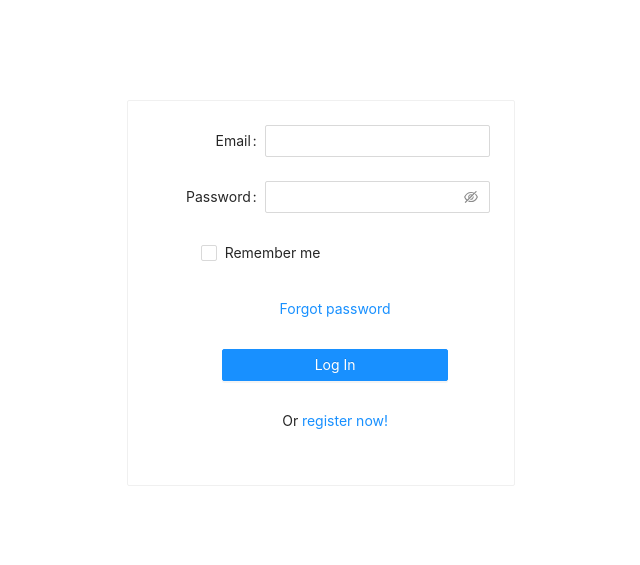
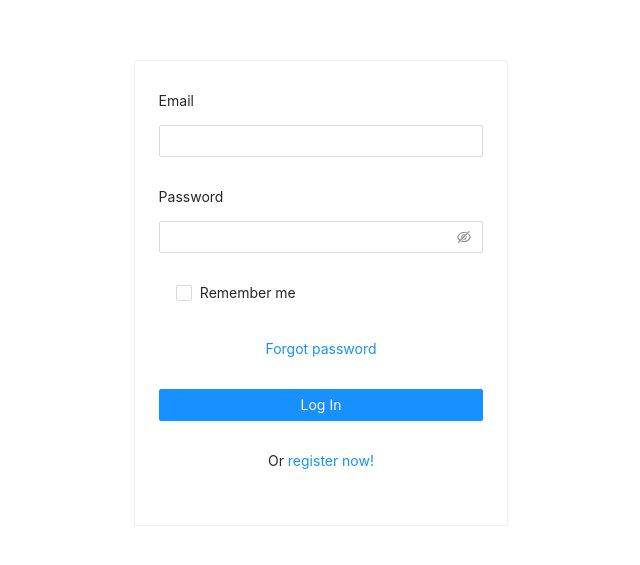
Before and after one commit to pharmman/cards-project, a React (Create React App) app: page /login in a window 1280 px wide. Shown: the part 107-672 px from the top of the page, without its empty margins (319-959 px from the left). Built offline with nearby package versions, Linux system fonts and the light colour scheme.

Commit message:
loginpage with react-hook-from

```diff
--- a/package.json
+++ b/package.json
@@ -3,6 +3,7 @@
   "version": "0.1.0",
   "private": true,
   "dependencies": {
+    "@hookform/error-message": "^2.0.0",
     "@testing-library/jest-dom": "^5.11.4",
     "@testing-library/react": "^11.1.0",
     "@testing-library/user-event": "^12.1.10",
--- a/src/a-2-features/f-1-auth/a-1-login/l-1-ui/LoginPage.tsx
+++ b/src/a-2-features/f-1-auth/a-1-login/l-1-ui/LoginPage.tsx
@@ -2,9 +2,10 @@ import React from "react";
 import {useDispatch, useSelector} from "react-redux";
 import {AppStoreType} from "../../../../a-1-main/m-2-bll/store";
 import {Controller, useForm} from "react-hook-form";
-import {Button, Card, Checkbox, Col, Form, Input, message, Row} from "antd";
+import {Button, Card, Checkbox, Col, Form, Input, message as errorMessage, Row} from "antd";
 import {NavLink} from "react-router-dom";
 import {loginTC} from "../l-2-bll/loginThunk";
+import { ErrorMessage } from "@hookform/error-message";
 
 export const LoginPage: React.FC = () => {
 
@@ -15,12 +16,12 @@ export const LoginPage: React.FC = () => {
     }
 
     const layout = {
-        labelCol: {span: 8},
-        wrapperCol: {span: 16},
+        labelCol: {span: 24},
+        // wrapperCol: {span: 10},
     };
 
     const middleLayout = {
-        wrapperCol: {offset: 5, span: 16},
+        wrapperCol:  {span: 12},
     };
 
 
@@ -31,24 +32,18 @@ export const LoginPage: React.FC = () => {
 
     const onSubmit = (data: IFormInput) => {
         console.log(data)
-        // errorMessage()
         dispatch(loginTC({...data}))
+        errorMessage.error(error)
     }
-
-    // const errorMessage = () => {
-    //     message.error(errors.email?.message);
-    //     errors.password && message.error('Password is required')
-    //     error && message.error()
-    // };
-
 
     return (
         <Row justify={'center'} align={'middle'} style={{minHeight: '100vh'}}>
             <Card>
-                <Col>
+                <Col span={24}>
                     <Form {...layout} onFinish={handleSubmit(onSubmit)}>
                         <Form.Item
-                            label={'Email'}>
+                            label={'Email'}
+                            >
                             <Input  {...register('email',
                                 {
                                     required: true,
@@ -57,13 +52,19 @@ export const LoginPage: React.FC = () => {
                                         message: "Invalid email address"
                                     }
                                 })}/>
+                            {/*<ErrorMessage errors={errors} name="email" />*/}
+                            <ErrorMessage
+                                errors={errors}
+                                name="email"
+                                render={({ message }) => errorMessage.error(message)}
+                            />
                         </Form.Item>
                         <Form.Item
                             label={'Password'}>
                             <Input.Password {...register('password', {required: true,})}/>
                         </Form.Item>
 
-                            <Form.Item {...layout}>
+                            <Form.Item {...middleLayout}>
                                 <Controller
                                     name="rememberMe"
                                     control={control}
@@ -71,23 +72,22 @@ export const LoginPage: React.FC = () => {
                                     >Remember me</Checkbox>}
                                 />
                             </Form.Item>
-                        <Form.Item {...middleLayout}>
+                        <Form.Item>
                             <NavLink to={'/forgot'}>
                                 Forgot password
                             </NavLink>
                         </Form.Item>
-                        <Form.Item {...middleLayout}>
+                        <Form.Item>
                             <Button style={{width: '100%'}} type="primary" htmlType="submit">
                                 Log In
                             </Button>
                         </Form.Item>
-                            <Form.Item {...middleLayout}>
+                            <Form.Item>
                             Or <NavLink to={'/register'}>register now!</NavLink>
                             </Form.Item>
-                        <div>
-                            {errors.email?.message}
-                        </div>
-                        <div>{errors.password && 'БЯДАААА'}</div>
+                        <div>{console.log(errors.email?.message)}</div>
+
+                        <div>{errors.password?.message}</div>
                         <div>
                             {error}
                         </div>
```
Also changed, not shown: 1 other file (tests, documents, lock files or other folders).
